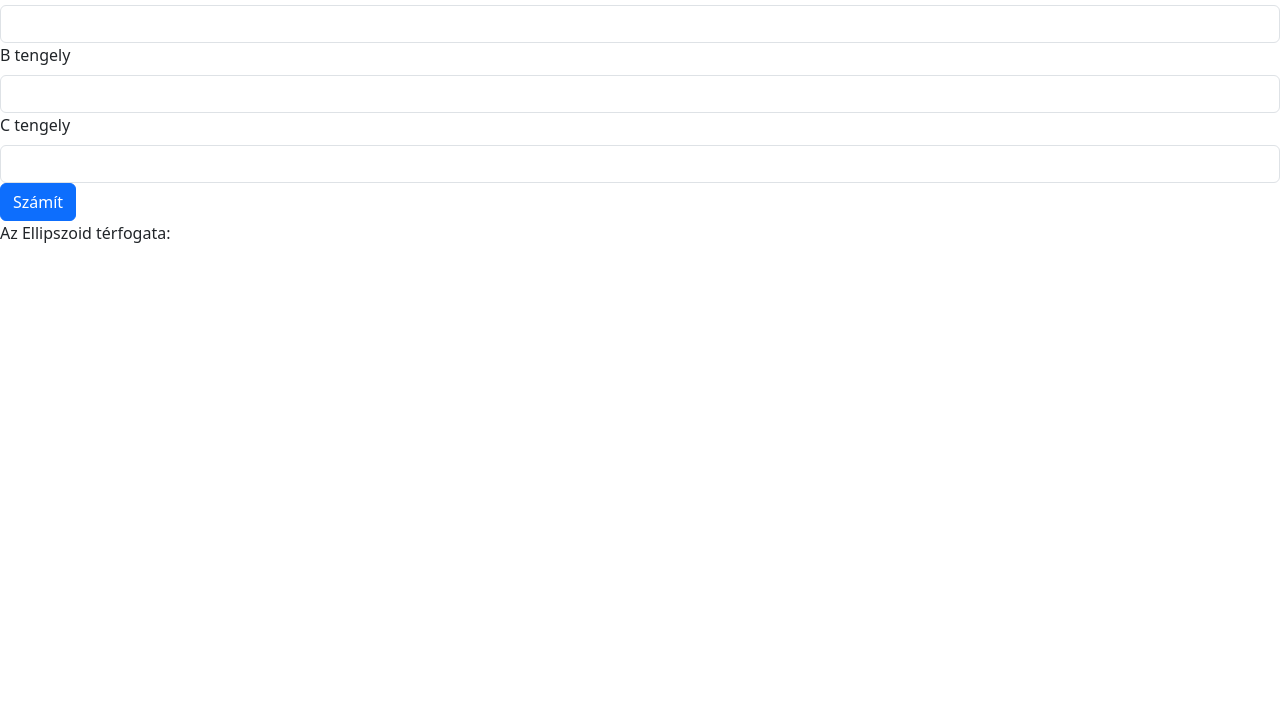
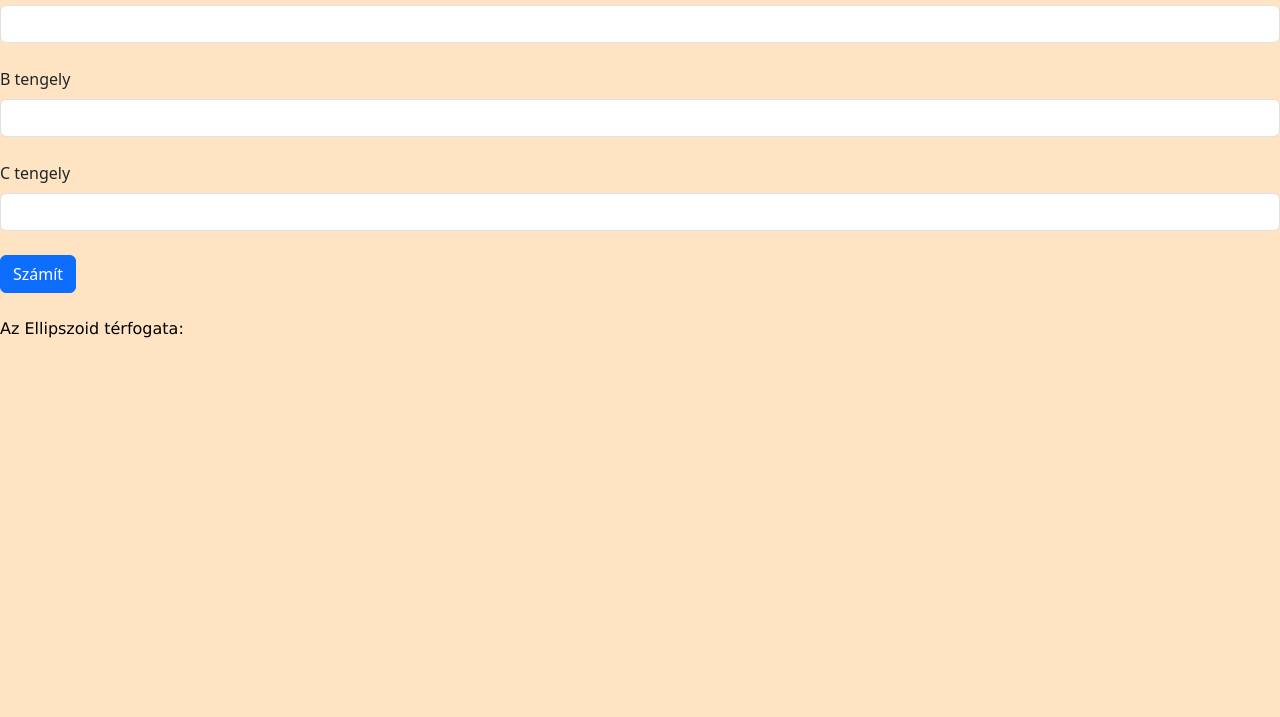
Before and after one commit to MBence23/feladat_0337_mb, a website: page app/index.html in a window 1280 px wide. Shown: the part 83-800 px from the top of the page. Drawn offline with nearby package versions, Linux system fonts and the light colour scheme; files that its build step writes are made by us from their sources.

Commit message:
style szerkesztve és app.ts

```diff
--- a/app/index.html
+++ b/app/index.html
@@ -1,3 +1,12 @@
+<!--
+File: Feladat_0337.html
+Author: Molnár Bence
+Copyright: 2024, Molnár Bence
+Group: Szoft I/N/1
+Date: 2024-05-30
+Github: https://github.com/janos12345/
+Licenc: GNU GPL
+-->
 
 <!DOCTYPE html>
 <html lang="hu">
@@ -20,6 +29,7 @@
         class="form-control"
         id="side">
       </div>
+      <br>
       <div class="input">
         <label for="perimeter"
         class="form-label">B tengely</label>
@@ -27,6 +37,7 @@
         class="form-control"
         id="perimeter">
       </div>
+      <br>
       <div class="input">
         <label for="area"
         class="form-label">C tengely</label>
@@ -34,13 +45,15 @@
         class="form-control"
         id="area">
       </div>
-
+      <br>
       <div>
         <Button class="btn btn-primary"
         id="calcButton">Számít</Button>
       </div>
-
-    <div>Az Ellipszoid térfogata: </div>
+      <br>
+      <div class="egy">
+        Az Ellipszoid térfogata:
+      </div>
 
 
 
--- a/app/style.css
+++ b/app/style.css
@@ -0,0 +1,9 @@
+body {
+    background-color: bisque;
+}
+
+.egy {
+    color: black;
+    font-size: 50;
+    font-family: 'Lucida Sans', 'Lucida Sans Regular', 'Lucida Grande', 'Lucida Sans Unicode', Geneva, Verdana, sans-serif;
+}
--- a/src/app.ts
+++ b/src/app.ts
@@ -35,7 +35,7 @@ class Romb {
         return side * 4;
     }
     calcArea(side: number, perimeter: number, area: number): number {
-        const rad = 4/3 * Math.PI * 180 * side * perimeter * area;
+        const rad = (4/3) * Math.PI * 180 * side * perimeter * area;
         return Math.pow(side, 2) * Math.sin(rad);
     }
     rederResult(perimeter: number, area: number) {
@@ -45,9 +45,10 @@ class Romb {
         if(this.areaInput) {
             this.areaInput.value = String(area);
         }
+    }
 
-    }
 }
 
 
+
 new Romb();
```
